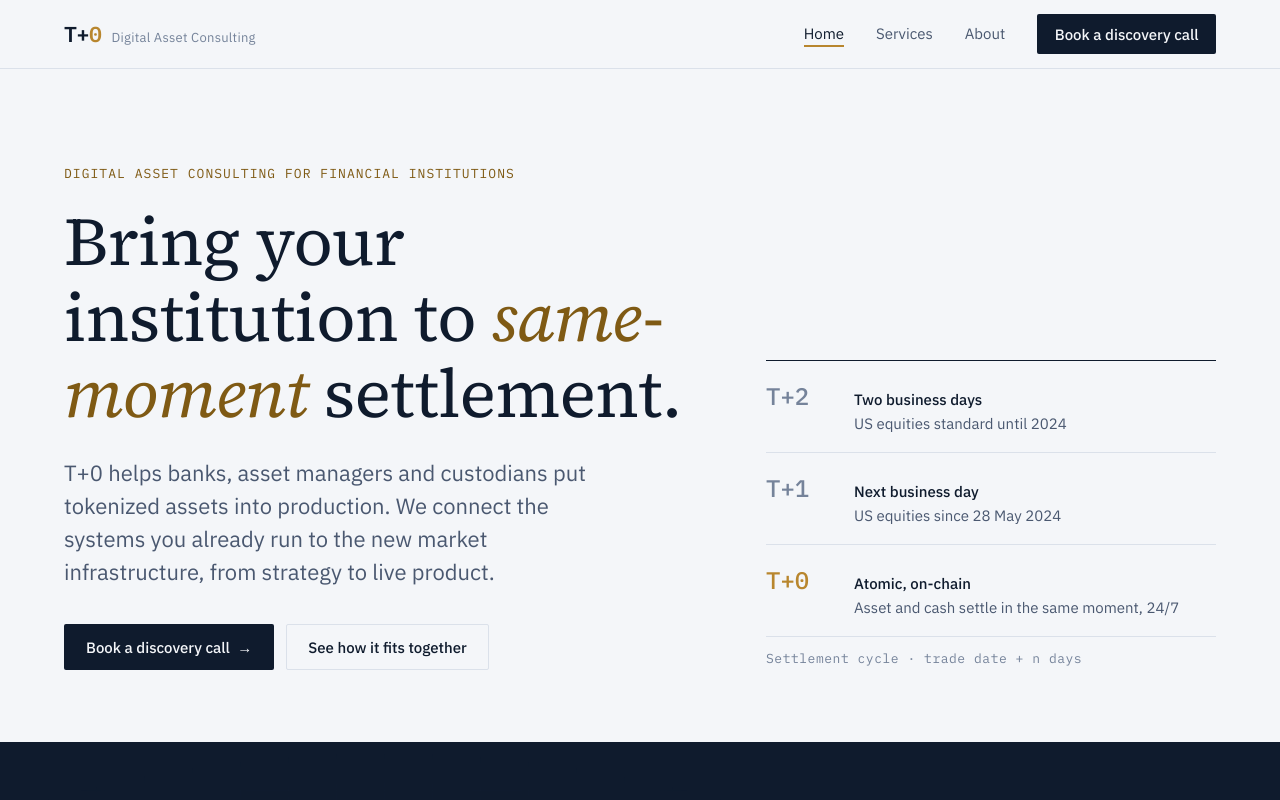
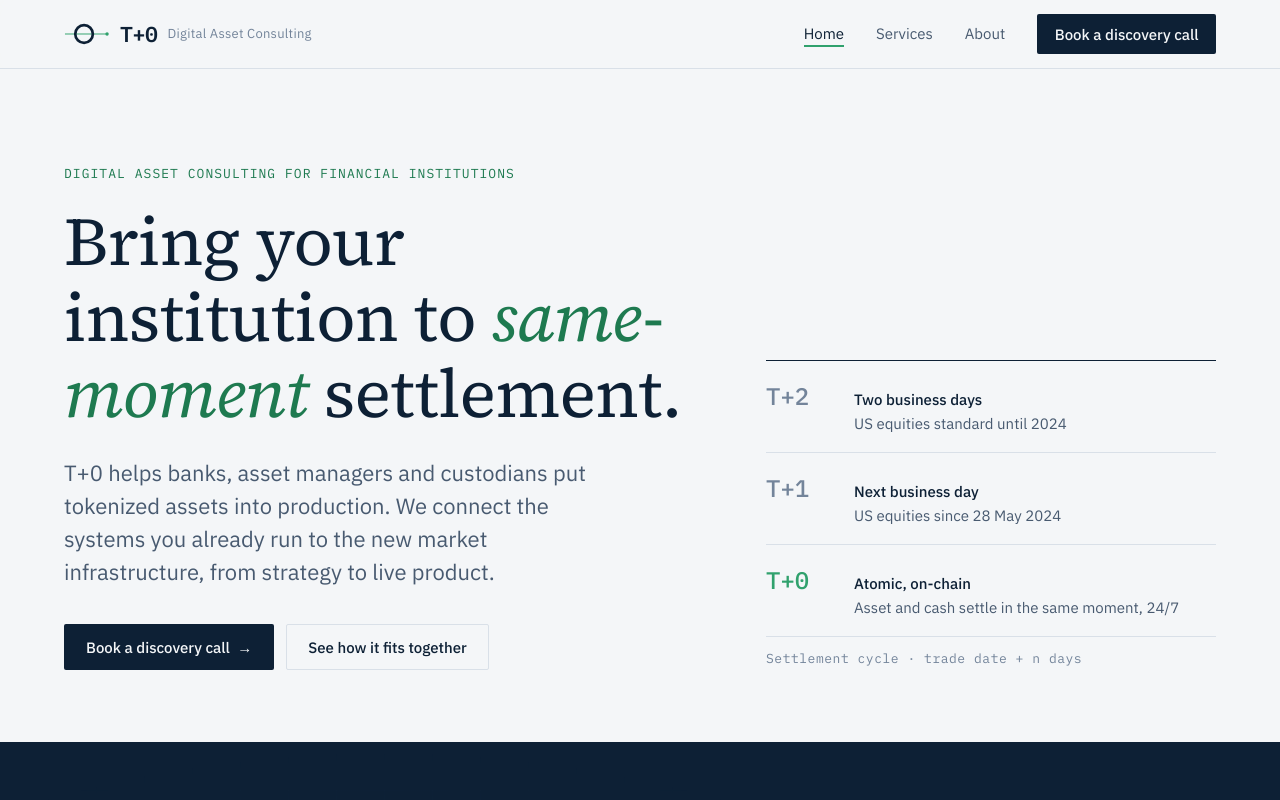
Before and after one commit to mrpuri/T-0, a plain HTML site: page index.html in a window 1280 px wide. Shown: the top 800 px of the page. Drawn offline with Linux system fonts and the light colour scheme.

Commit message:
Apply T+0 logo and brand colors
Add the logo mark (SVG) to header, footer and favicon, place it on the
T+0 layer of the architecture infographic, and retune the palette to the
logo's navy and green. Version asset links so browsers pick up changes.

Co-Authored-By: Claude Opus 5.5 <noreply@anthropic.com>

```diff
--- a/assets/main.js
+++ b/assets/main.js
@@ -25,7 +25,7 @@ document.querySelectorAll("[data-email]").forEach((el) => {
 const LAYERS = [
   { id: "bank", name: "Bank & institutional systems", tag: "YOUR ESTATE · KEEPS RUNNING", color: "var(--bank)",
     items: ["Core banking & ledger", "Payments · ISO 20022", "Treasury & liquidity", "Custody & fund admin", "Risk, KYC & AML", "Regulatory reporting"] },
-  { id: "t0", name: "T+0 orchestration", tag: "MAPS ELEMENTS & SERVICES ACROSS BOTH WORLDS", color: "var(--gold-bright)",
+  { id: "t0", name: "T+0 orchestration", tag: "MAPS ELEMENTS & SERVICES ACROSS BOTH WORLDS", color: "var(--accent-bright)",
     items: ["Tokenization strategy", "Regulatory design", "Architecture & platform", "Systems integration", "Delivery to production", "Managed operations"] },
   { id: "dig", name: "Digital asset markets", tag: "THE NEW FINANCIAL WORLD", color: "var(--digital)",
     items: ["Tokenized funds & MMFs", "Treasuries & bonds", "Private credit & RWAs", "Stablecoins & deposit tokens", "Tokenized collateral", "Digital venues & custody"] },
@@ -84,8 +84,7 @@ const LAYERS = [
       const l = P(cy, 0.348, 0.826), r = P(cy, 0.826, 0.348);
       return `<line class="t0-link" x1="${x}" y1="${y}" x2="${l[0]}" y2="${l[1]}"/><line class="t0-link" x1="${x}" y1="${y}" x2="${r[0]}" y2="${r[1]}"/>
         <ellipse class="t0-ring" cx="${x}" cy="${y}" rx="64" ry="32"><animate attributeName="rx" values="54;74;54" dur="2.4s" repeatCount="indefinite"/><animate attributeName="ry" values="27;37;27" dur="2.4s" repeatCount="indefinite"/><animate attributeName="opacity" values=".9;.25;.9" dur="2.4s" repeatCount="indefinite"/></ellipse>
-        <ellipse class="t0-core" cx="${x}" cy="${y}" rx="44" ry="22"/>
-        <text class="t0-mark" transform="matrix(1 0.5 -1 0.5 ${x} ${y})" text-anchor="middle" dy="7">T+0</text>`;
+        <g class="t0-logo" transform="matrix(1 0.5 -1 0.5 ${x} ${y}) scale(0.075) translate(-958 -478)"><rect class="line" x="42" y="457" width="1830" height="42"/><circle class="ring" cx="872" cy="478" r="382.5" stroke-width="117"/><circle class="dot" cx="1872" cy="478" r="74"/></g>`;
     },
     dig: (cy) => coinStack(cy, 0.16, 0.6, 3) + coinStack(cy, 0.62, 0.16, 4) + coinStack(cy, 0.95, 0.7, 2),
     chain: (cy) => {
--- a/assets/styles.css
+++ b/assets/styles.css
@@ -1,23 +1,24 @@
 /* Layout concept: an institutional advisory site. Quiet navy-and-paper pages built on a 12-col container,
-   with one deep "settlement" band carrying the layered architecture diagram, where gold marks the T+0 layer. */
+   with one deep "settlement" band carrying the layered architecture diagram, where the logo green marks the T+0 layer. */
 :root {
-  --paper: #f4f6f9;
+  --paper: #f4f6f8;
   --surface: #ffffff;
-  --ink: #0f1b2d;
-  --ink-2: #4a5870;
-  --ink-3: #75839a;
-  --line: #dbe1ea;
-  --deep: #0f1b2d;
-  --deep-2: #17273f;
-  --deep-line: #2a3c58;
-  --on-deep: #e9eef5;
-  --on-deep-2: #9aabc2;
-  --gold: #b8862e;
-  --gold-bright: #d6a548;
-  --gold-soft: #f4ead6;
-  --gold-ink: #7f5a14;
+  --ink: #0d2035;
+  --ink-2: #485a70;
+  --ink-3: #73849a;
+  --line: #d9e0e8;
+  --deep: #0d2035;
+  --deep-2: #142a44;
+  --deep-line: #27415f;
+  --on-deep: #e8eef5;
+  --on-deep-2: #98abc1;
+  --accent: #30a16d;
+  --accent-bright: #3fb67f;
+  --accent-soft: #e1f2e9;
+  --accent-ink: #1e7a50;
+  --coin: #e4b44e;
   --bank: #7d9cc8;
-  --digital: #4fb3a6;
+  --digital: #a99be6;
   --chain: #9aa7bb;
 
   --f-display: "Source Serif 4", "Iowan Old Style", Georgia, serif;
@@ -36,40 +37,40 @@
 }
 @media (prefers-color-scheme: dark) {
   :root:not([data-theme="light"]) {
-    --paper: #0b1220;
-    --surface: #111a2b;
+    --paper: #0a1524;
+    --surface: #102035;
     --ink: #e8edf4;
-    --ink-2: #a3b0c3;
-    --ink-3: #7c8aa0;
-    --line: #23314a;
-    --deep: #0e1a2e;
-    --deep-2: #15243b;
-    --deep-line: #2c3f5d;
-    --on-deep: #e9eef5;
-    --on-deep-2: #9aabc2;
-    --gold: #d6a548;
-    --gold-bright: #e6b95e;
-    --gold-soft: #2a2215;
-    --gold-ink: #e6b95e;
+    --ink-2: #a3b1c4;
+    --ink-3: #7d8ca2;
+    --line: #213651;
+    --deep: #0c1c30;
+    --deep-2: #132840;
+    --deep-line: #29425f;
+    --on-deep: #e8eef5;
+    --on-deep-2: #98abc1;
+    --accent: #3fb67f;
+    --accent-bright: #4cc68c;
+    --accent-soft: #11291f;
+    --accent-ink: #5ed39b;
     color-scheme: dark;
   }
 }
 :root[data-theme="dark"] {
-  --paper: #0b1220;
-  --surface: #111a2b;
+  --paper: #0a1524;
+  --surface: #102035;
   --ink: #e8edf4;
-  --ink-2: #a3b0c3;
-  --ink-3: #7c8aa0;
-  --line: #23314a;
-  --deep: #0e1a2e;
-  --deep-2: #15243b;
-  --deep-line: #2c3f5d;
-  --on-deep: #e9eef5;
-  --on-deep-2: #9aabc2;
-  --gold: #d6a548;
-  --gold-bright: #e6b95e;
-  --gold-soft: #2a2215;
-  --gold-ink: #e6b95e;
+  --ink-2: #a3b1c4;
+  --ink-3: #7d8ca2;
+  --line: #213651;
+  --deep: #0c1c30;
+  --deep-2: #132840;
+  --deep-line: #29425f;
+  --on-deep: #e8eef5;
+  --on-deep-2: #98abc1;
+  --accent: #3fb67f;
+  --accent-bright: #4cc68c;
+  --accent-soft: #11291f;
+  --accent-ink: #5ed39b;
   color-scheme: dark;
 }
 
@@ -88,7 +89,7 @@ img { max-width: 100%; }
 a { color: inherit; }
 h1, h2, h3 { font-family: var(--f-display); font-weight: 500; line-height: 1.12; text-wrap: balance; margin: 0; letter-spacing: -0.01em; }
 p { margin: 0; }
-:focus-visible { outline: 2px solid var(--gold); outline-offset: 3px; border-radius: 2px; }
+:focus-visible { outline: 2px solid var(--accent); outline-offset: 3px; border-radius: 2px; }
 
 .wrap {
   max-width: var(--wrap);
@@ -105,7 +106,7 @@ p { margin: 0; }
   font-size: var(--s-xs);
   letter-spacing: 0.08em;
   text-transform: uppercase;
-  color: var(--gold-ink);
+  color: var(--accent-ink);
 }
 .lede { font-size: var(--s-lg); line-height: 1.5; color: var(--ink-2); max-width: 40ch; }
 .muted { color: var(--ink-2); }
@@ -122,7 +123,7 @@ p { margin: 0; }
   transition: background-color .2s, color .2s, border-color .2s;
 }
 .btn-primary { background: var(--ink); color: var(--paper); }
-.btn-primary:hover { background: var(--gold); color: #fff; }
+.btn-primary:hover { background: var(--accent); color: #fff; }
 .btn-ghost { border-color: var(--line); color: var(--ink); background: transparent; }
 .btn-ghost:hover { border-color: var(--ink); }
 .btn .arr { transition: transform .2s; }
@@ -137,14 +138,14 @@ p { margin: 0; }
   border-bottom: 1px solid var(--line);
 }
 .nav { display: flex; align-items: center; justify-content: space-between; gap: 24px; height: 68px; }
-.logo { display: inline-flex; align-items: baseline; gap: 10px; text-decoration: none; }
+.logo { display: inline-flex; align-items: center; gap: 10px; text-decoration: none; color: var(--ink); }
+.logo-svg { width: 46px; height: auto; flex: none; }
 .logo-mark { font-family: var(--f-mono); font-weight: 600; font-size: 1.35rem; letter-spacing: -0.02em; color: var(--ink); }
-.logo-mark b { color: var(--gold); font-weight: 600; }
 .logo-sub { font-size: var(--s-xs); color: var(--ink-3); letter-spacing: 0.02em; }
 .nav-links { display: flex; align-items: center; gap: 32px; list-style: none; margin: 0; padding: 0; }
 .nav-links a { text-decoration: none; font-size: var(--s-sm); color: var(--ink-2); }
 .nav-links a:hover, .nav-links a[aria-current="page"] { color: var(--ink); }
-.nav-links a[aria-current="page"] { box-shadow: inset 0 -2px 0 var(--gold); padding-bottom: 4px; }
+.nav-links a[aria-current="page"] { box-shadow: inset 0 -2px 0 var(--accent); padding-bottom: 4px; }
 .nav-links .btn { padding: 0.75em 1.1em; color: var(--paper); }
 .nav-links .btn:hover { color: #fff; }
 .nav-toggle { display: none; background: none; border: 1px solid var(--line); color: var(--ink); border-radius: 2px; padding: 8px 12px; font: 500 var(--s-xs) var(--f-mono); letter-spacing: .06em; cursor: pointer; }
@@ -160,7 +161,7 @@ p { margin: 0; }
   }
   .nav-links.open { display: flex; }
   .nav-links li a { display: block; padding: 12px 0; }
-  .nav-links a[aria-current="page"] { box-shadow: none; color: var(--gold-ink); }
+  .nav-links a[aria-current="page"] { box-shadow: none; color: var(--accent-ink); }
   .nav-links .btn { justify-content: center; margin-top: 8px; }
 }
 
@@ -176,7 +177,7 @@ p { margin: 0; }
 .hero { padding-block: clamp(56px, 7vw, 96px) clamp(48px, 6vw, 72px); }
 .hero-grid { display: grid; grid-template-columns: minmax(0, 7fr) minmax(0, 5fr); gap: 48px 72px; align-items: end; }
 .hero h1 { font-size: var(--s-2xl); margin-top: 18px; font-weight: 400; }
-.hero h1 em { font-style: italic; color: var(--gold-ink); }
+.hero h1 em { font-style: italic; color: var(--accent-ink); }
 .hero .lede { margin-top: 24px; }
 .hero-cta { display: flex; flex-wrap: wrap; gap: 12px; margin-top: 36px; }
 @media (max-width: 900px) { .hero-grid { grid-template-columns: 1fr; } }
@@ -187,7 +188,7 @@ p { margin: 0; }
 .clock-row .t { font-family: var(--f-mono); font-size: 1.5rem; font-weight: 500; color: var(--ink-3); font-variant-numeric: tabular-nums; }
 .clock-row .d { font-size: var(--s-sm); color: var(--ink-2); }
 .clock-row .d strong { display: block; color: var(--ink); font-weight: 500; }
-.clock-row.now .t { color: var(--gold); }
+.clock-row.now .t { color: var(--accent); }
 .clock-cap { font-family: var(--f-mono); font-size: var(--s-xs); color: var(--ink-3); margin-top: 12px; letter-spacing: .04em; }
 
 /* ============ Architecture band ============ */
@@ -202,7 +203,7 @@ p { margin: 0; }
   -webkit-mask-image: radial-gradient(ellipse at 30% 50%, #000 25%, transparent 70%);
 }
 .arch-band .wrap { position: relative; }
-.arch-band .eyebrow { color: var(--gold-bright); }
+.arch-band .eyebrow { color: var(--accent-bright); }
 .arch-intro { display: grid; grid-template-columns: minmax(0, 6fr) minmax(0, 5fr); gap: 24px 64px; align-items: end; margin-bottom: 32px; }
 .arch-intro h2 { font-size: var(--s-xl); margin-top: 12px; color: var(--on-deep); }
 .arch-intro p { color: var(--on-deep-2); max-width: 52ch; }
@@ -227,39 +228,39 @@ p { margin: 0; }
 .cube .c-t { fill: color-mix(in srgb, var(--lc) 55%, var(--deep-2)); stroke: var(--lc); stroke-width: .8; }
 .cube .c-l { fill: color-mix(in srgb, var(--lc) 38%, var(--deep)); stroke: var(--lc); stroke-opacity: .5; stroke-width: .6; }
 .cube .c-r { fill: color-mix(in srgb, var(--lc) 22%, var(--deep)); stroke: var(--lc); stroke-opacity: .5; stroke-width: .6; }
-.blk-glow { fill: var(--gold-bright); }
+.blk-glow { fill: var(--accent-bright); }
 .chain-link { stroke: var(--lc); stroke-width: 2; stroke-dasharray: 2 3; }
 .stk-side { fill: color-mix(in srgb, var(--lc) 40%, var(--deep)); stroke: var(--lc); stroke-width: .8; }
 .stk-top { fill: color-mix(in srgb, var(--lc) 70%, var(--deep-2)); stroke: var(--lc); stroke-width: .8; }
-.t0-link { stroke: var(--gold-bright); stroke-width: 1.2; stroke-dasharray: 3 4; opacity: .8; }
-.t0-ring { fill: none; stroke: var(--gold-bright); stroke-width: 1.2; }
-.t0-core { fill: color-mix(in srgb, var(--gold) 55%, var(--deep)); stroke: var(--gold-bright); stroke-width: 1.4; }
-.t0-mark { font: 600 22px var(--f-mono); fill: #1a1406; letter-spacing: -.02em; }
+.t0-link { stroke: var(--accent-bright); stroke-width: 1.2; stroke-dasharray: 3 4; opacity: .8; }
+.t0-ring { fill: none; stroke: var(--accent-bright); stroke-width: 1.2; }
+.t0-logo .ring { fill: none; stroke: var(--on-deep); }
+.t0-logo .line, .t0-logo .dot { fill: var(--accent-bright); }
 
 /* Callouts */
 .co-lead { stroke: var(--lc); stroke-width: 1; stroke-dasharray: 2 4; }
 .co-end, .co-dot { fill: var(--lc); }
 .co-bar { fill: var(--lc); }
 .co-name { font: 500 23px var(--f-display); fill: var(--on-deep); }
-.iso-layer[data-layer="t0"] .co-name { fill: var(--gold-bright); }
+.iso-layer[data-layer="t0"] .co-name { fill: var(--accent-bright); }
 .co-tag { font: 500 11px var(--f-mono); letter-spacing: .08em; fill: var(--on-deep-2); }
 .co-item { font: 400 13.5px var(--f-body); fill: var(--on-deep); }
 
 /* Flows */
 .pipe-bed { stroke-width: 8; stroke-linecap: round; opacity: .18; }
 .pipe { stroke-width: 1.4; stroke-dasharray: 4 5; animation: flow 1s linear infinite; }
-.pipe-bed.cash, .pipe.cash { stroke: var(--gold-bright); }
+.pipe-bed.cash, .pipe.cash { stroke: var(--coin); }
 .pipe-bed.asset, .pipe.asset { stroke: var(--digital); }
 .pipe.asset { animation-direction: reverse; }
 .pipe-bed.chainp, .pipe.chainp { stroke: var(--on-deep); }
 @keyframes flow { to { stroke-dashoffset: -18; } }
 .port { fill: var(--deep); stroke: var(--on-deep-2); stroke-width: 1; }
-.coin { fill: var(--gold-bright); stroke: #7f5a14; stroke-width: 1.5; }
+.coin { fill: var(--coin); stroke: #7f5a14; stroke-width: 1.5; }
 .coin-t { font: 700 12px var(--f-mono); fill: #2a1d05; }
 .token { fill: var(--digital); stroke: color-mix(in srgb, var(--digital) 50%, #fff); stroke-width: 1.2; }
 .token-in { fill: var(--deep); opacity: .55; }
 .settle { fill: var(--on-deep); }
-.fl-h { font: 600 11px var(--f-mono); letter-spacing: .08em; fill: var(--gold-bright); }
+.fl-h { font: 600 11px var(--f-mono); letter-spacing: .08em; fill: var(--coin); }
 .fl-h.a { fill: var(--digital); }
 .fl-s { font: 400 11px var(--f-mono); fill: var(--on-deep-2); }
 
@@ -293,7 +294,7 @@ p { margin: 0; }
 .cell + .cell { padding-left: 28px; border-left: 1px solid var(--line); }
 .cell h3 { font-size: var(--s-lg); margin-bottom: 10px; }
 .cell p { color: var(--ink-2); font-size: var(--s-sm); }
-.cell .k { font-family: var(--f-mono); font-size: var(--s-xs); color: var(--gold-ink); letter-spacing: .06em; text-transform: uppercase; display: block; margin-bottom: 14px; }
+.cell .k { font-family: var(--f-mono); font-size: var(--s-xs); color: var(--accent-ink); letter-spacing: .06em; text-transform: uppercase; display: block; margin-bottom: 14px; }
 @media (max-width: 860px) {
   .grid-3 { grid-template-columns: 1fr; }
   .cell, .cell + .cell { padding: 24px 0; border-left: 0; border-bottom: 1px solid var(--line); }
@@ -302,8 +303,8 @@ p { margin: 0; }
 /* Engagement path (a real sequence) */
 .path { display: grid; grid-template-columns: repeat(4, minmax(0, 1fr)); gap: 0; counter-reset: step; }
 .step { position: relative; padding: 28px 24px 0 0; border-top: 2px solid var(--line); min-width: 0; }
-.step::before { content: ""; position: absolute; top: -6px; left: 0; width: 10px; height: 10px; border-radius: 50%; background: var(--paper); border: 2px solid var(--gold); }
-.step:last-child { border-top-color: var(--gold); }
+.step::before { content: ""; position: absolute; top: -6px; left: 0; width: 10px; height: 10px; border-radius: 50%; background: var(--paper); border: 2px solid var(--accent); }
+.step:last-child { border-top-color: var(--accent); }
 .step .k { font-family: var(--f-mono); font-size: var(--s-xs); color: var(--ink-3); letter-spacing: .06em; }
 .step h3 { font-size: 1.25rem; margin: 8px 0 10px; }
 .step p { color: var(--ink-2); font-size: var(--s-sm); }
@@ -327,7 +328,7 @@ p { margin: 0; }
 /* Services list (services page) */
 .svc-rows { border-top: 1px solid var(--ink); }
 .svc-row { display: grid; grid-template-columns: 64px minmax(0, 4fr) minmax(0, 5fr) minmax(0, 3fr); gap: 16px 32px; padding: 32px 0; border-bottom: 1px solid var(--line); scroll-margin-top: 90px; }
-.svc-row .n { font-family: var(--f-mono); color: var(--gold-ink); font-size: var(--s-sm); padding-top: 4px; }
+.svc-row .n { font-family: var(--f-mono); color: var(--accent-ink); font-size: var(--s-sm); padding-top: 4px; }
 .svc-row h3 { font-size: 1.5rem; }
 .svc-row p { color: var(--ink-2); font-size: var(--s-sm); }
 .svc-row ul { margin: 12px 0 0; padding-left: 18px; color: var(--ink-2); font-size: var(--s-sm); }
@@ -350,9 +351,9 @@ p { margin: 0; }
 /* People */
 .people { display: grid; grid-template-columns: repeat(2, minmax(0, 1fr)); gap: 24px; }
 .person { background: var(--surface); border: 1px solid var(--line); border-radius: var(--radius); padding: 28px; display: grid; grid-template-columns: 64px minmax(0, 1fr); gap: 20px; }
-.avatar { width: 64px; height: 64px; border-radius: 50%; display: grid; place-items: center; background: var(--deep); color: var(--gold-bright); font-family: var(--f-display); font-size: 1.4rem; }
+.avatar { width: 64px; height: 64px; border-radius: 50%; display: grid; place-items: center; background: var(--deep); color: var(--accent-bright); font-family: var(--f-display); font-size: 1.4rem; }
 .person h3 { font-size: 1.35rem; }
-.person .role { font-family: var(--f-mono); font-size: var(--s-xs); color: var(--gold-ink); letter-spacing: .04em; margin: 4px 0 12px; }
+.person .role { font-family: var(--f-mono); font-size: var(--s-xs); color: var(--accent-ink); letter-spacing: .04em; margin: 4px 0 12px; }
 .person p { color: var(--ink-2); font-size: var(--s-sm); }
 @media (max-width: 760px) { .people { grid-template-columns: 1fr; } }
 
@@ -367,9 +368,9 @@ p { margin: 0; }
   border: 1px solid var(--line); border-radius: 3px; padding: 12px 14px; width: 100%;
 }
 .field textarea { min-height: 140px; resize: vertical; }
-.field input:focus, .field select:focus, .field textarea:focus { outline: none; border-color: var(--gold); box-shadow: 0 0 0 3px color-mix(in srgb, var(--gold) 20%, transparent); }
+.field input:focus, .field select:focus, .field textarea:focus { outline: none; border-color: var(--accent); box-shadow: 0 0 0 3px color-mix(in srgb, var(--accent) 20%, transparent); }
 .form-note { font-size: var(--s-xs); color: var(--ink-3); }
-.form-status { font-size: var(--s-sm); color: var(--gold-ink); }
+.form-status { font-size: var(--s-sm); color: var(--accent-ink); }
 .contact-facts { display: grid; gap: 24px; align-content: start; }
 .fact .k { font-family: var(--f-mono); font-size: var(--s-xs); letter-spacing: .06em; text-transform: uppercase; color: var(--ink-3); }
 .fact .v { margin-top: 4px; font-size: var(--s-md); }
--- a/index.html
+++ b/index.html
@@ -5,16 +5,17 @@
 <meta name="viewport" content="width=device-width, initial-scale=1, viewport-fit=cover">
 <title>T+0 Digital Asset Consulting</title>
 <meta name="description" content="T+0 helps banks, asset managers and custodians put tokenized assets into production, from strategy to live product.">
+<link rel="icon" href="assets/favicon.svg" type="image/svg+xml">
 <link rel="preconnect" href="https://fonts.googleapis.com">
 <link rel="preconnect" href="https://fonts.gstatic.com" crossorigin>
 <link rel="stylesheet" href="https://fonts.googleapis.com/css2?family=IBM+Plex+Mono:wght@400;500;600&family=IBM+Plex+Sans:wght@400;500&family=Source+Serif+4:ital,opsz,wght@0,8..60,400;0,8..60,500;1,8..60,400&display=swap">
-<link rel="stylesheet" href="assets/styles.css">
+<link rel="stylesheet" href="assets/styles.css?v=2">
 </head>
 <body>
 
 <header class="site-header">
   <div class="wrap nav">
-    <a class="logo" href="index.html" aria-label="T+0 home"><span class="logo-mark">T+<b>0</b></span><span class="logo-sub">Digital Asset Consulting</span></a>
+    <a class="logo" href="index.html" aria-label="T+0 home"><svg class="logo-svg" viewBox="0 0 2000 960" aria-hidden="true"><rect x="42" y="457" width="1830" height="42" fill="var(--accent)"/><circle cx="872" cy="478" r="382.5" fill="none" stroke="currentColor" stroke-width="117"/><circle cx="1872" cy="478" r="74" fill="var(--accent)"/></svg><span class="logo-mark">T+0</span><span class="logo-sub">Digital Asset Consulting</span></a>
     <button class="nav-toggle" aria-expanded="false" aria-controls="navLinks">MENU</button>
     <ul class="nav-links" id="navLinks">
       <li><a href="index.html" aria-current="page">Home</a></li>
@@ -65,12 +66,12 @@
 
       <div class="arch-foot">
         <div class="legend">
-          <span><i class="round" style="--c: var(--gold-bright)"></i>Cash leg</span>
+          <span><i class="round" style="--c: var(--coin)"></i>Cash leg</span>
           <span><i class="dia" style="--c: var(--digital)"></i>Asset leg</span>
           <span><i class="dia" style="--c: var(--on-deep)"></i>On-chain settlement</span>
           <span>Hover a layer to focus it</span>
         </div>
-        <a href="services.html" style="color: var(--gold-bright)">Explore all services →</a>
+        <a href="services.html" style="color: var(--accent-bright)">Explore all services →</a>
       </div>
     </div>
   </section>
@@ -163,13 +164,13 @@
 <footer class="site-footer">
   <div class="wrap">
     <div class="foot-grid">
-      <a class="logo" href="index.html"><span class="logo-mark">T+<b>0</b></span><span class="logo-sub">Digital Asset Consulting</span></a>
+      <a class="logo" href="index.html"><svg class="logo-svg" viewBox="0 0 2000 960" aria-hidden="true"><rect x="42" y="457" width="1830" height="42" fill="var(--accent)"/><circle cx="872" cy="478" r="382.5" fill="none" stroke="currentColor" stroke-width="117"/><circle cx="1872" cy="478" r="74" fill="var(--accent)"/></svg><span class="logo-mark">T+0</span><span class="logo-sub">Digital Asset Consulting</span></a>
       <nav aria-label="Footer"><a href="services.html">Services</a><a href="about.html">About</a><a href="contact.html">Contact</a><a href="#" data-email></a></nav>
     </div>
     <div class="foot-legal"><span>© <span data-year></span> T+0. New York, United States.</span><span>Nothing on this site is investment advice or an offer of securities.</span></div>
   </div>
 </footer>
 
-<script src="assets/main.js"></script>
+<script src="assets/main.js?v=2"></script>
 </body>
 </html>
```
Also changed, not shown: about.html (+5 -4 lines), contact.html (+5 -4 lines), services.html (+5 -4 lines), assets/favicon.svg (added), assets/logo.svg (added), 1 other file.
